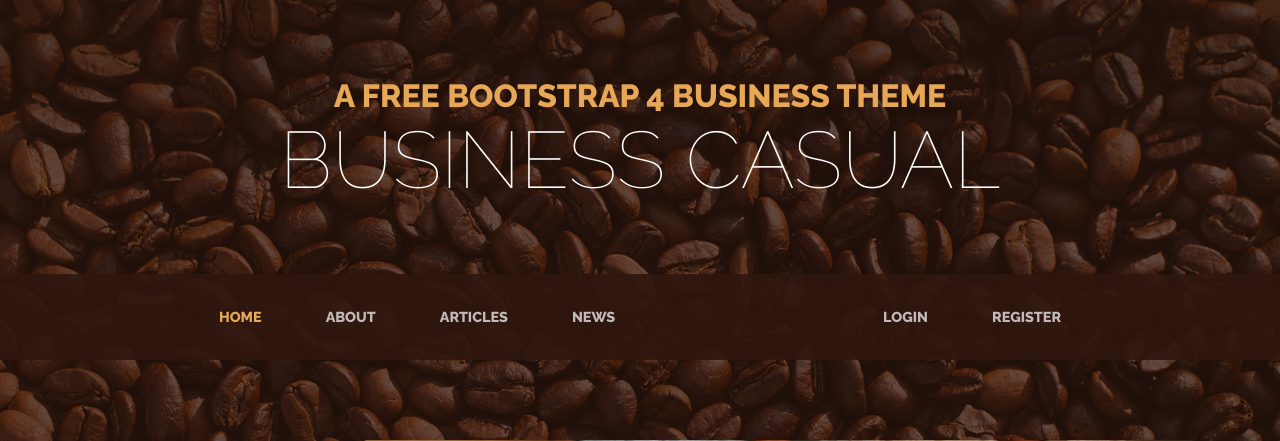
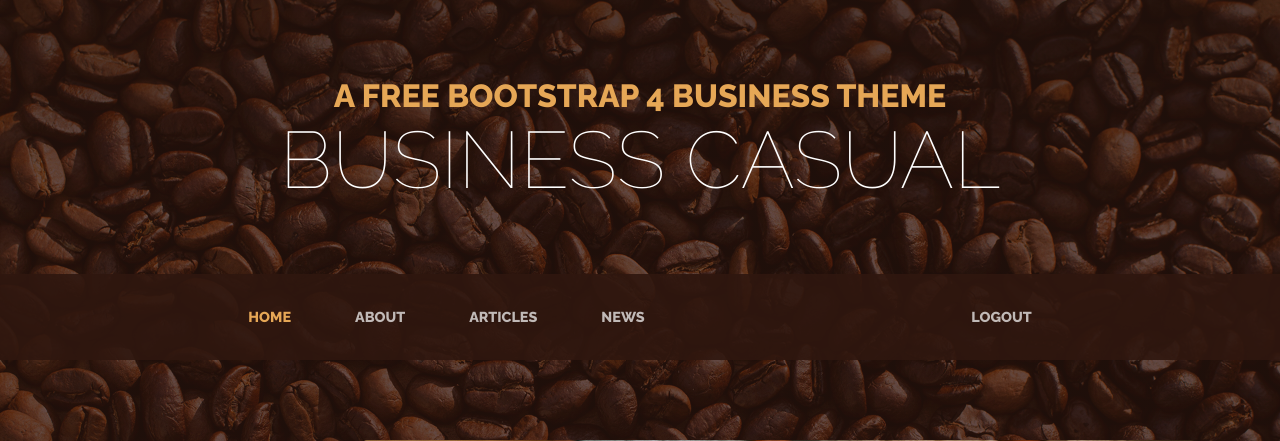
Before and after one commit to Vector22/golden_book, a Django app: page /unly/ in a window 1280 px wide. Shown: the top 441 px of the page. Run offline with Django 3.2, Linux system fonts and the light colour scheme; the visitor is signed in with stand-in values (Sample User, id 1); some libraries are stand-ins or nearby versions.

Commit message:
Login and logout OK !

```diff
--- a/golden_book/settings.py
+++ b/golden_book/settings.py
@@ -128,3 +128,8 @@ STATIC_URL = '/static/'
 STATICFILES_DIRS = (
     os.path.join(BASE_DIR, "static"),
 )
+
+# Authentification
+
+LOGIN_REDIRECT_URL = 'home'
+LOGIN_URL = 'login'
--- a/post/views.py
+++ b/post/views.py
@@ -1,6 +1,6 @@
-from django.shortcuts import render
+from django.shortcuts import render, redirect
 from django.views.generic import TemplateView
-
+from django.contrib.auth import authenticate, login, logout
 from django.contrib.auth.models import User
 
 
@@ -15,7 +15,8 @@ def user_login(request):
         email = request.POST.get('email')
         password = request.POST.get('password')
         # retrieve the username according to the given email
-        supposed_user = User.objects.filter(email=email)
+        supposed_user = User.objects.filter(email=email)[0]
+        print(supposed_user)
         username = supposed_user.username
         user = authenticate(username=username, password=password)
         if user and user.is_staff:
--- a/templates/auth/login.html
+++ b/templates/auth/login.html
@@ -7,7 +7,7 @@
         <form class="login-form" role="form" method="POST" action="{% url 'login' %}">
             {% csrf_token %}
             <input type="hidden" name="next" value="{{ request.GET.next }}" />
-            <input type="text" name="username" id="username" placeholder="Non utilisateur" />
+            <input type="email" name="email" id="email" placeholder="email utilisateur" />
             <input type="password" name="password" id="password" placeholder="Mot de passe" />
             <button type="submit">Connecter</button>
         </form>
--- a/templates/base.html
+++ b/templates/base.html
@@ -56,23 +56,28 @@
                         </a>
                     </li>
                     <li class="nav-item px-lg-4">
-                        <a class="nav-link text-uppercase text-expanded" href="{% url 'about' %}">About</a>
+                        <a class="nav-link text-uppercase text-expanded" href="#">About</a>
                     </li>
                     <li class="nav-item px-lg-4">
-                        <a class="nav-link text-uppercase text-expanded"
-                            href="{% url 'post/articles.html' %}">Articles</a>
+                        <a class="nav-link text-uppercase text-expanded" href="#">Articles</a>
                     </li>
                     <li class="nav-item px-lg-4">
-                        <a class="nav-link text-uppercase text-expanded" href="{% url 'news' %}">News</a>
+                        <a class="nav-link text-uppercase text-expanded" href="#">News</a>
                     </li>
                 </ul>
                 <ul class="navbar-nav mx-auto navbar-right">
+                    {% if user.is_authenticated %}
+                    <li class="nav-item px-lg-4">
+                        <a class="nav-link text-uppercase text-expanded" href="{% url 'logout' %}">Logout</a>
+                    </li>
+                    {% else %}
                     <li class="nav-item px-lg-4">
                         <a class="nav-link text-uppercase text-expanded" href="{% url 'login' %}">Login</a>
                     </li>
                     <li class="nav-item px-lg-4">
-                        <a class="nav-link text-uppercase text-expanded" href="{% url 'register' %}">Register</a>
+                        <a class="nav-link text-uppercase text-expanded" href="#">Register</a>
                     </li>
+                    {% endif %}
                 </ul>
             </div>
         </div>
```
Also changed, not shown: post/migrations/0001_initial.py (added).
